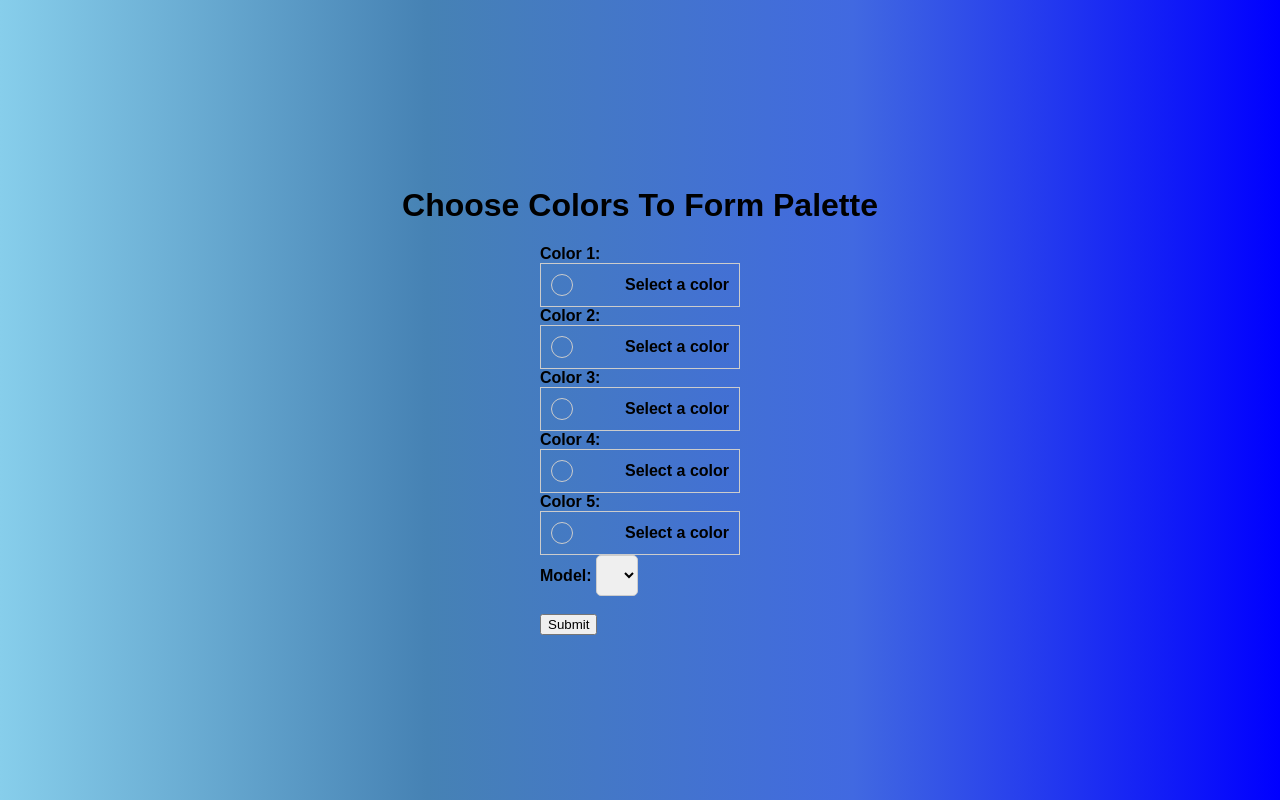
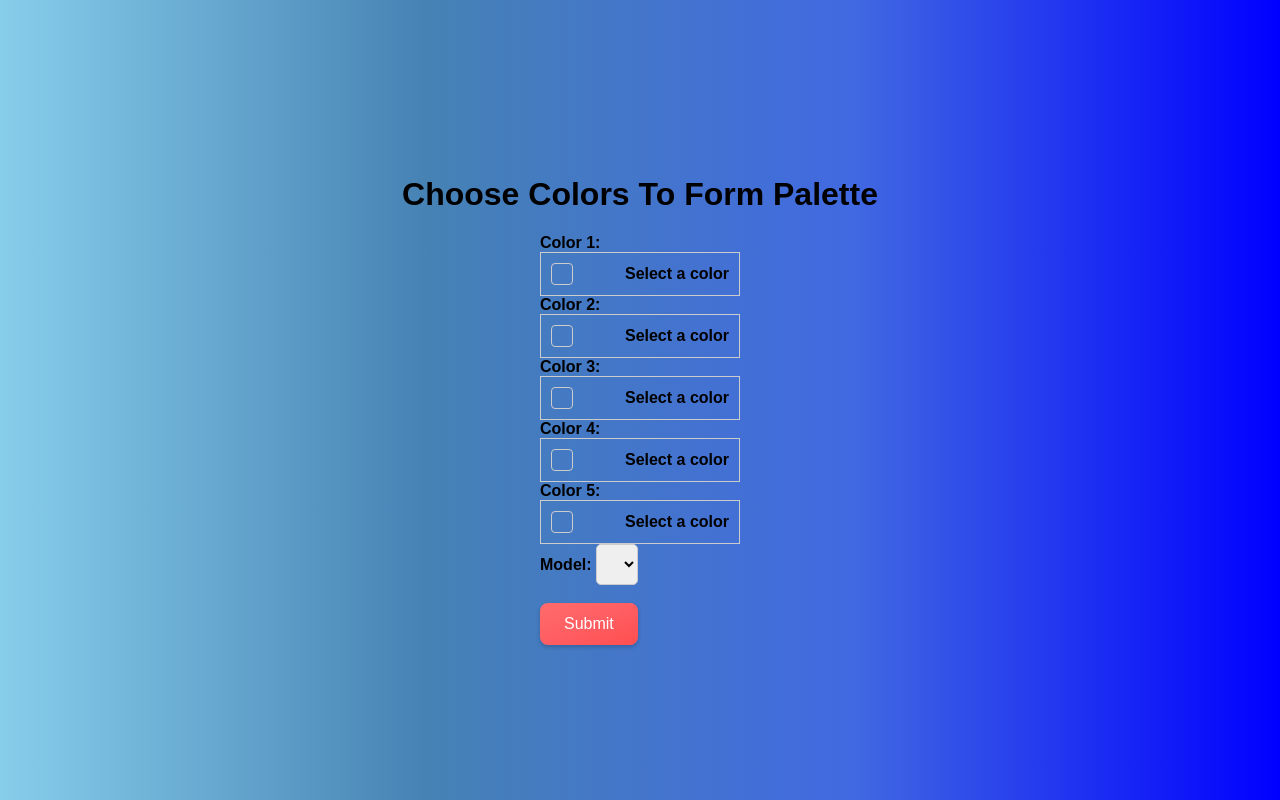
Before and after one commit to MohammedKaif037/ColorPalleteAPIApp, a Django app: page / in a window 1280 px wide. Run offline with Django 5.2, Linux system fonts and the light colour scheme; data comes from the database, SQL or seed files in the repository; data that the repository does not hold is empty.

Commit message:
Screenshots

```diff
--- a/ColorApp/static/ColorApp/style.css
+++ b/ColorApp/static/ColorApp/style.css
@@ -38,7 +38,7 @@ body {
     height: 20px;
     margin-right: 0.5em;
     border: 1px solid #ccc;
-    border-radius: 50%;
+    border-radius: 4px; /* Adjust the value to control the roundness of the corners */
     transition: background-color 0.3s ease-in-out;
 }
 
@@ -180,3 +180,36 @@ input[type="submit"]:hover {
   .copy-button:hover {
     background-color: #ddd;
   }
+  .submit-button {
+    font-size: 1rem;
+    padding: 0.75rem 1.5rem;
+    border: none;
+    border-radius: 0.5rem;
+    background: linear-gradient(to bottom right, #FF6B6B, #FF5E62, #FF4E50);
+    color: white;
+    box-shadow: 0 2px 4px rgba(0,0,0,0.2);
+    transition: background 0.3s ease, box-shadow 0.3s ease;
+    cursor: pointer;
+    outline: none;
+  }
+
+  .submit-button:hover {
+    background: linear-gradient(to bottom right, #FF8A80, #FF6B6B, #FF4E50);
+    box-shadow: 0 4px 8px rgba(0,0,0,0.3);
+  }
+
+  @keyframes pulse {
+    0% {
+      transform: scale(1);
+    }
+    50% {
+      transform: scale(1.05);
+    }
+    100% {
+      transform: scale(1);
+    }
+  }
+
+  .submit-button:active {
+    animation: pulse 0.5s;
+  }
--- a/ColorApp/templates/ColorApp/index.html
+++ b/ColorApp/templates/ColorApp/index.html
@@ -54,7 +54,7 @@
         {% endfor %}
     </select><br><br>
 
-        <button type="submit">Submit</button>
+    <button type="submit" class="submit-button">Submit</button>
     </form>
     <script src="{% static 'ColorApp/app.js' %}"></script>
 </body>
```
Also changed, not shown: readme.md (added), 3 other files.
